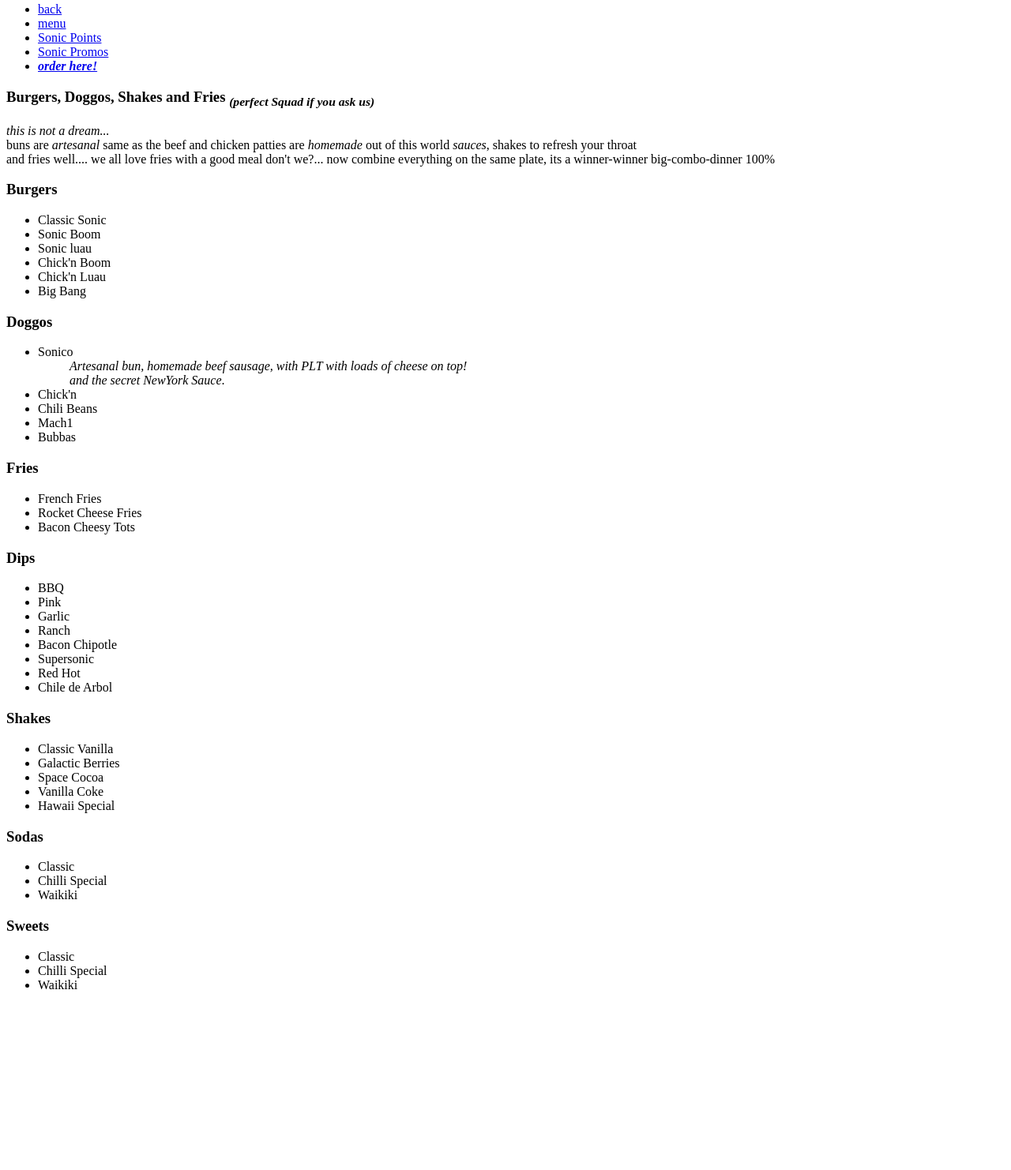
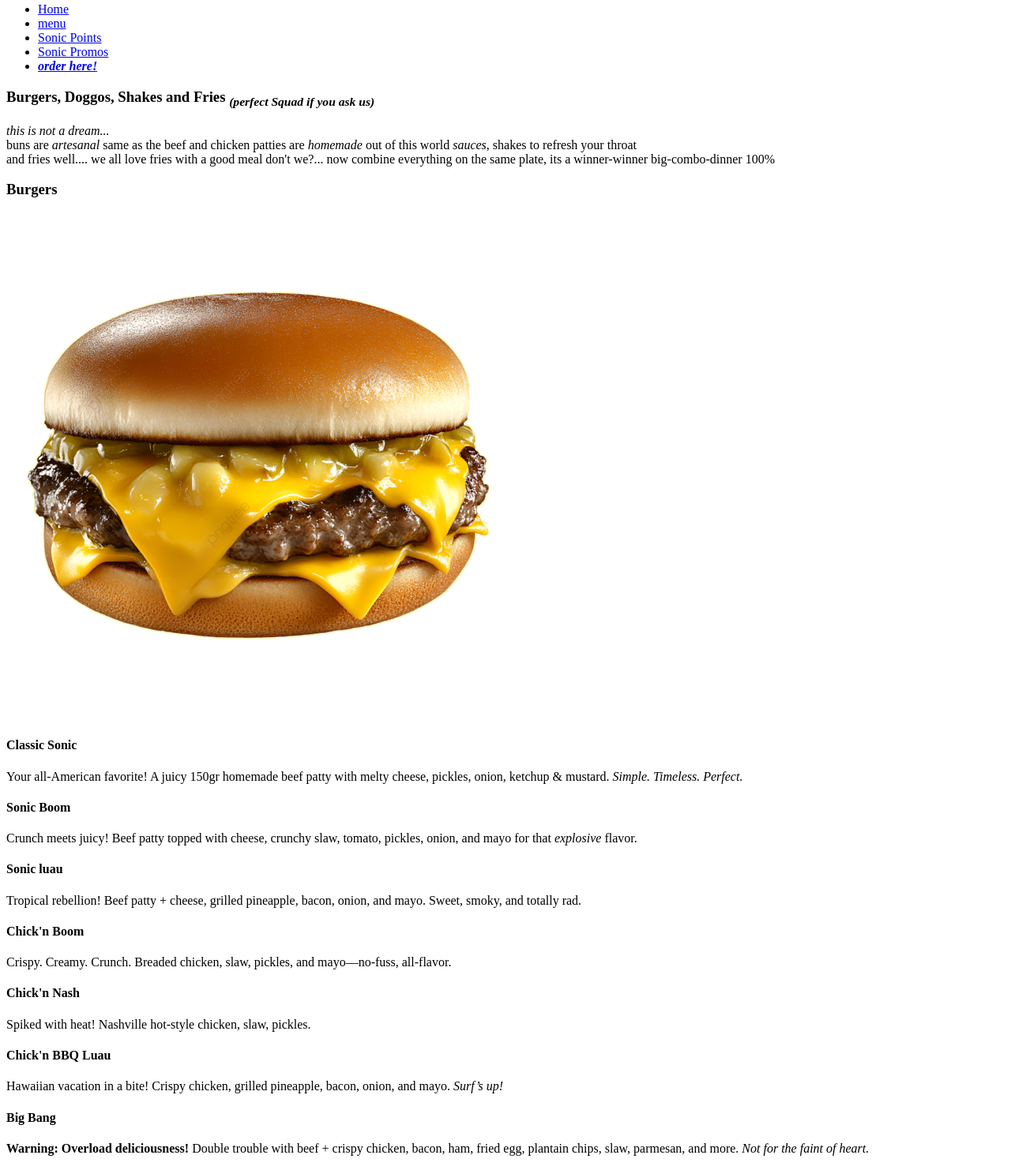
Before and after one commit to Paul-dev-ops/SuperSonicBurgerJoint, a plain HTML site: page pages/Menu.html in a window 1280 px wide. Shown: the part 318-1800 px from the top of the page at 79% size. Before the commit the page ends 1591 px from the top, so only its background shows below. Drawn offline with Linux system fonts and the light colour scheme.

Commit message:
Image added and description added on menu pages
Burger section, description added to all Burgers
burger image added for Classic Sonic

```diff
--- a/pages/Menu.html
+++ b/pages/Menu.html
@@ -4,13 +4,14 @@
     <meta charset="UTF-8">
     <meta name="viewport" content="width=device-width, initial-scale=1.0">
     <title>Super Sonic | Menu</title>
+    <link rel="stylesheet" href="../style.css">
 </head>
 <body>
     <header>
-        <img src="/img/Super Sonic Burgers logo nobg2.png" alt="Super Sonic Burgers Logo" height="250px" width="250px">
+        <img src="/img/SSLogo.png" alt="Super Sonic Burgers Logo" height="250px" width="250px">
         <h3>Best Food from the past!</h3>
         <ul>
-            <li><a href="../index.html" target="_self" rel="noopener noreferrer">back</a></li>
+            <li><a href="../index.html" target="_self" rel="noopener noreferrer">Home</a></li>
             <li><a href="Menu.html" target="_self" rel="noopener noreferrer">menu</a></li>
             <li><a href="Sonicpoints.html" target="_self" rel="noopener noreferrer">Sonic Points</a></li>
             <li><a href="Sonicpromos.html" target="_self" rel="noopener noreferrer">Sonic Promos</a></li>
@@ -25,14 +26,24 @@
 <!-- agregar foto en cada seccion del menu, doggos, shakes and fries...  -->
 
 <h3>Burgers</h3>
-<ul>
-    <li>Classic Sonic</li>
-    <li>Sonic Boom</li>
-    <li>Sonic luau</li>
-    <li>Chick'n Boom</li>
-    <li>Chick'n Luau</li>
-    <li>Big Bang</li>
-</ul>
+
+    <img src="../img/ClassicSonic.png" alt="Classic Sonic Cheeseburger">
+    <h4>Classic Sonic</h4>
+    <p>Your all-American favorite! A juicy 150gr homemade beef patty with melty cheese, pickles, onion, ketchup & mustard. <em>Simple. Timeless. Perfect.</em></p>
+    <h4>Sonic Boom</h4>
+    <p>Crunch meets juicy! Beef patty topped with cheese, crunchy slaw, tomato, pickles, onion, and mayo for that <em>explosive</em> flavor. </p>
+    <h4>Sonic luau</h4>
+    <p>Tropical rebellion! Beef patty + cheese, grilled pineapple, bacon, onion, and mayo. Sweet, smoky, and totally rad. </p>
+    <h4>Chick'n Boom</h4>
+    <p>Crispy. Creamy. Crunch. Breaded chicken, slaw, pickles, and mayo—no-fuss, all-flavor.  </p>
+    <h4>Chick'n Nash</h4>
+    <p>Spiked with heat! Nashville hot-style chicken, slaw, pickles.</p>
+    <h4>Chick'n BBQ Luau</h4>
+    <p>Hawaiian vacation in a bite! Crispy chicken, grilled pineapple, bacon, onion, and mayo. <em>Surf’s up!</em> </p>
+    <h4>Big Bang</h4>
+    <p><strong>Warning: Overload deliciousness!</strong> Double trouble with beef + crispy chicken, bacon, ham, fried egg, plantain chips, slaw, parmesan, and more. <em>Not for the faint of heart.</em>  </p>
+
+    <br><br>
 
 <h3>Doggos</h3>
 <ul>
--- a/style.css
+++ b/style.css
@@ -1,7 +1,3 @@
-ul, li, dd {
+ {
     outline: solid green 1px;
 }
-
-dd {
-    margin-left: ;
-}
```
Also changed, not shown: index.html (+3 -2 lines), pages/Orderform.html (+2 -3 lines), pages/Sonicpoints.html (+2 -3 lines), pages/Sonicpromos.html (+2 -3 lines), img/ClassicSonic.png (added), img/SSLogo.png (renamed from img/Super Sonic Burgers logo nobg2.png).
